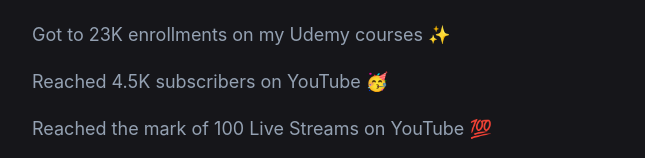
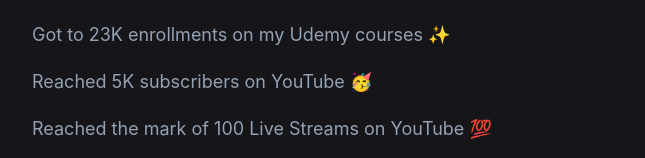
Before and after one commit to wlsf82/walmyr-nextjs, a Next.js app: page / in a window 1280 px wide. Shown: the part 3337-3495 px from the top of the page, without its empty margins (302-947 px from the left). Built offline with nearby package versions, Linux system fonts and the light colour scheme.

Commit message:
Update number of subscribers on YouTube

```diff
--- a/components/timeline.js
+++ b/components/timeline.js
@@ -108,7 +108,7 @@
     events: [
       'Reached 14K students on Udemy ⬆️',
       'Got to 23K enrollments on my Udemy courses ✨',
-      'Reached 4.5K subscribers on YouTube 🥳',
+      'Reached 5K subscribers on YouTube 🥳',
       'Reached the mark of 100 Live Streams on YouTube 💯',
     ]
   },
```
